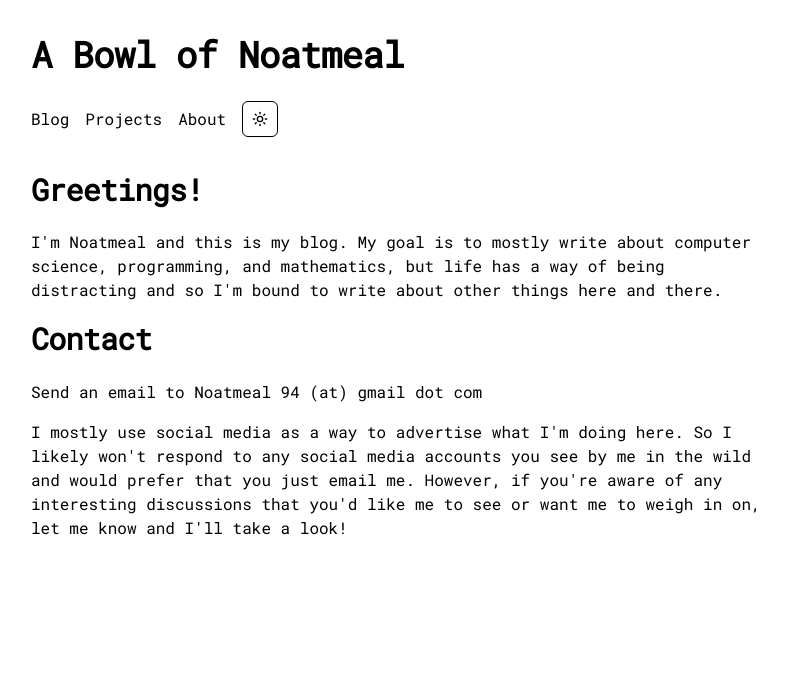
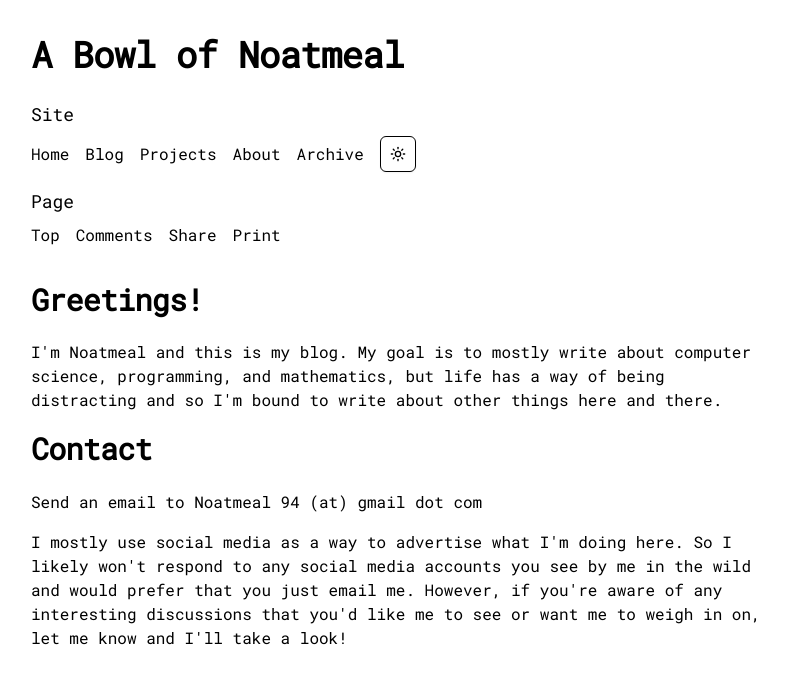
Before and after one commit to noatmeal/noatmeal_app, a Next.js app: page / in a window 1280 px wide. Shown: the top 684 px of the page, without its empty margins (241-1028 px from the left). Built offline with nearby package versions, Linux system fonts and the light colour scheme.

Commit message:
feat: restructure navigation into site and page sections with more links

```diff
--- a/src/app/page.tsx
+++ b/src/app/page.tsx
@@ -5,12 +5,25 @@ export default function Home() {
     <div>
       <h1> A Bowl of Noatmeal </h1>
 
-      <nav className="flex items-center gap-4 mb-8">
-        <a href="#" className="hover:underline">Blog</a>
-        <a href="#" className="hover:underline">Projects</a>
-        <a href="#" className="hover:underline">About</a>
-        <ModeToggle />
-      </nav>
+      <div className="mb-8">
+        <h3 className="text-lg mb-2">Site</h3>
+        <nav className="flex items-center gap-4 mb-4">
+          <a href="#" className="hover:underline">Home</a>
+          <a href="#" className="hover:underline">Blog</a>
+          <a href="#" className="hover:underline">Projects</a>
+          <a href="#" className="hover:underline">About</a>
+          <a href="#" className="hover:underline">Archive</a>
+          <ModeToggle />
+        </nav>
+
+        <h3 className="text-lg mb-2">Page</h3>
+        <nav className="flex items-center gap-4">
+          <a href="#" className="hover:underline">Top</a>
+          <a href="#" className="hover:underline">Comments</a>
+          <a href="#" className="hover:underline">Share</a>
+          <a href="#" className="hover:underline">Print</a>
+        </nav>
+      </div>
 
       <h2>Greetings!</h2>
 
```
